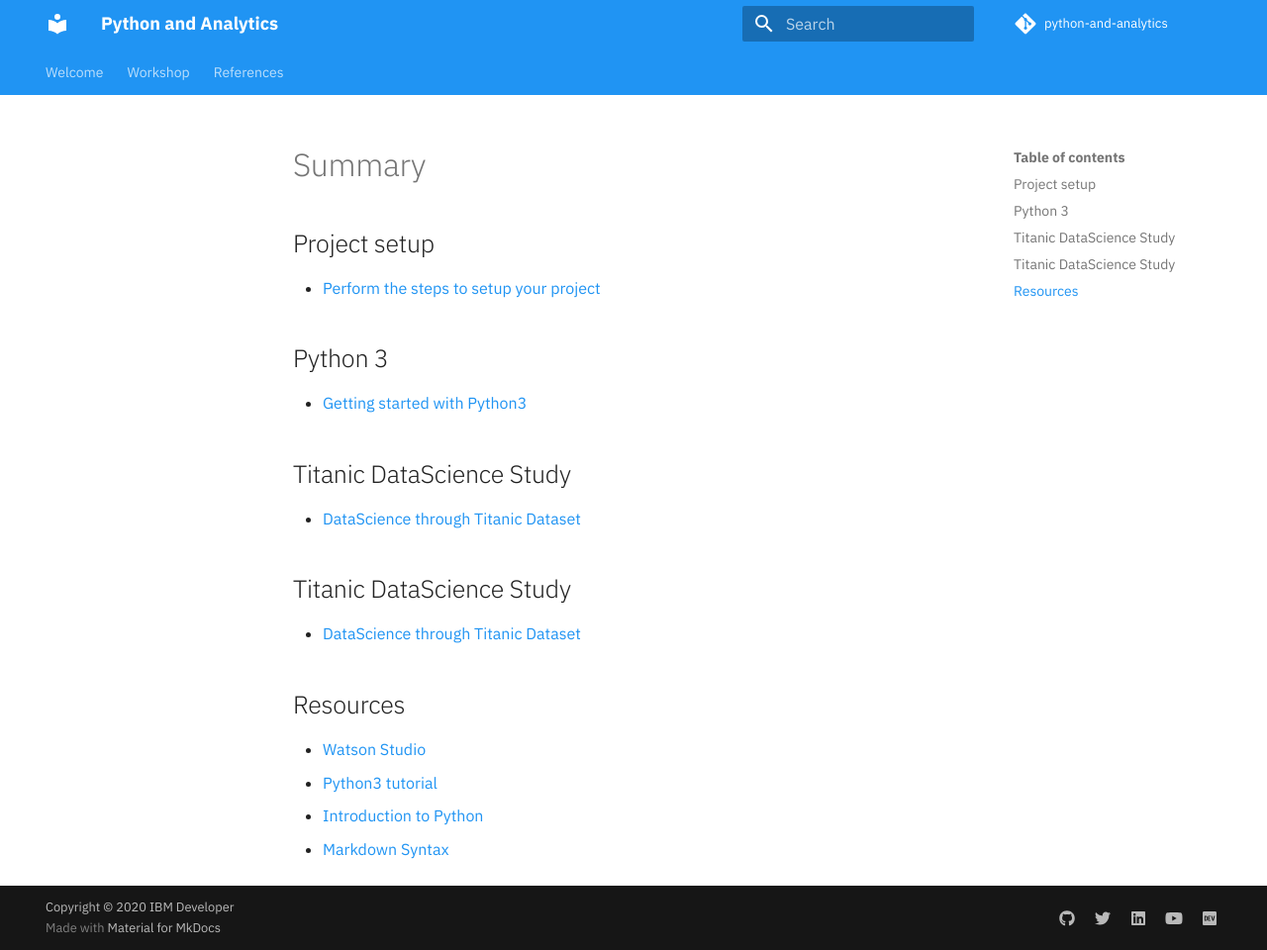
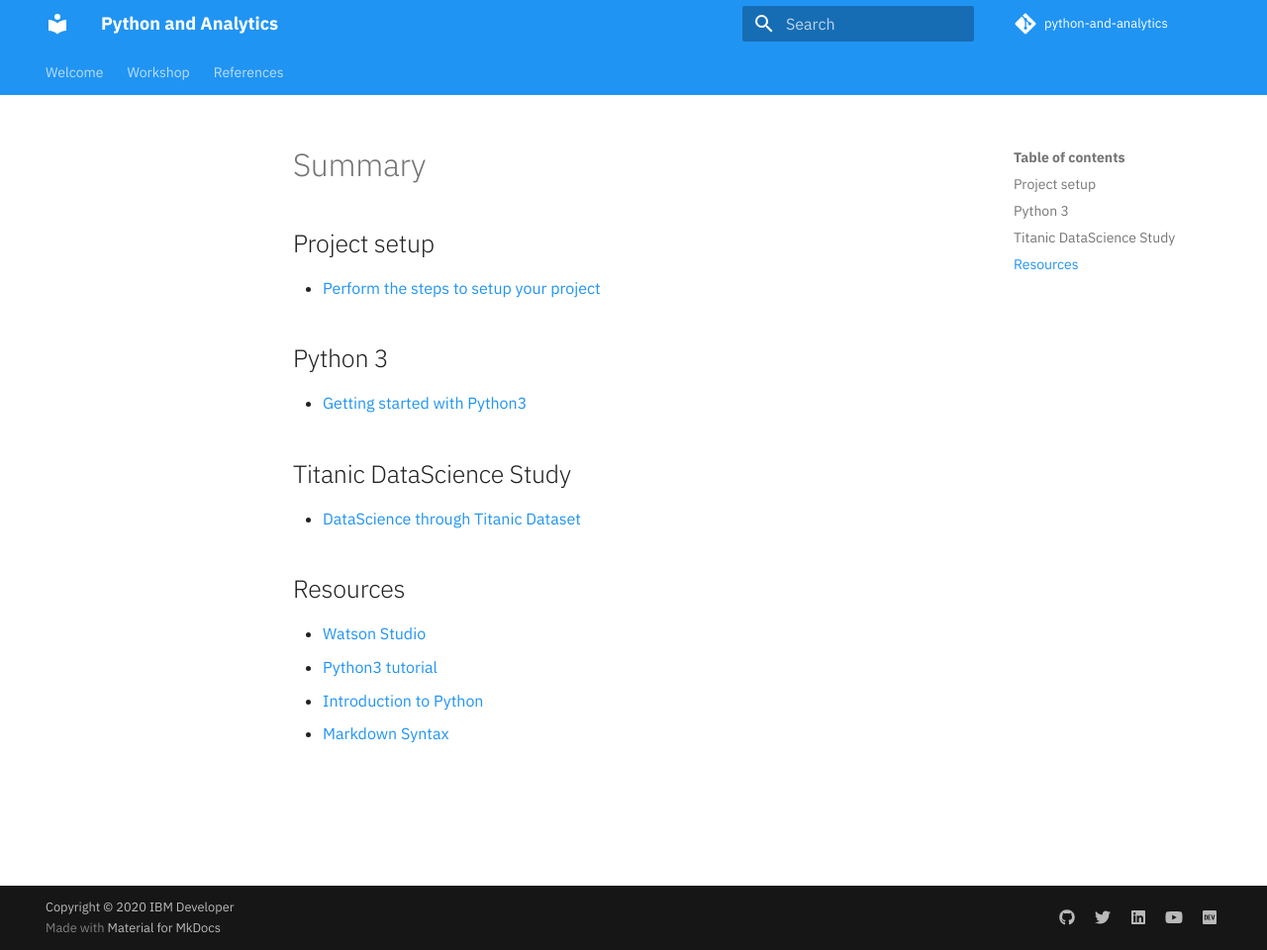
Before and after one commit to IBM/python-and-analytics, an MkDocs documentation site: the page built from docs/SUMMARY.md, in a window 1280 px wide and 960 px high. Shown: the whole window at 99% size. Built offline with MkDocs 1.6.1 and Material for MkDocs 9.7.7, drawn with Linux system fonts in a browser that asks for light colours; comment, search, counter and statistics services are not loaded.

Commit message:
Removed duplicate entry in Summary file

```diff
--- a/docs/SUMMARY.md
+++ b/docs/SUMMARY.md
@@ -12,13 +12,6 @@
 
 * [DataScience through Titanic Dataset](titanic/README.md)
 
-
-
-## Titanic DataScience Study
-
-* [DataScience through Titanic Dataset](titanic/README.md)
-
-
 ## Resources
 
 * [Watson Studio](https://dataplatform.cloud.ibm.com)
```
